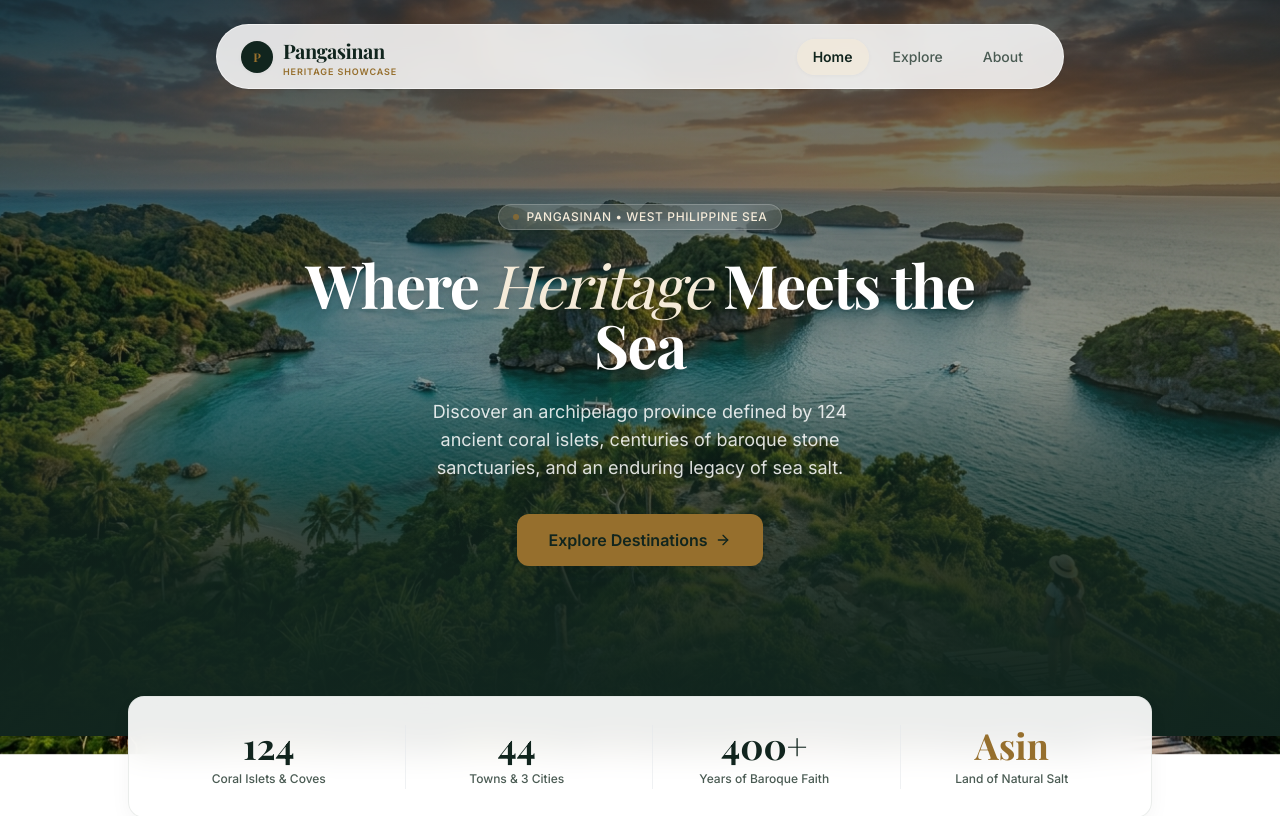
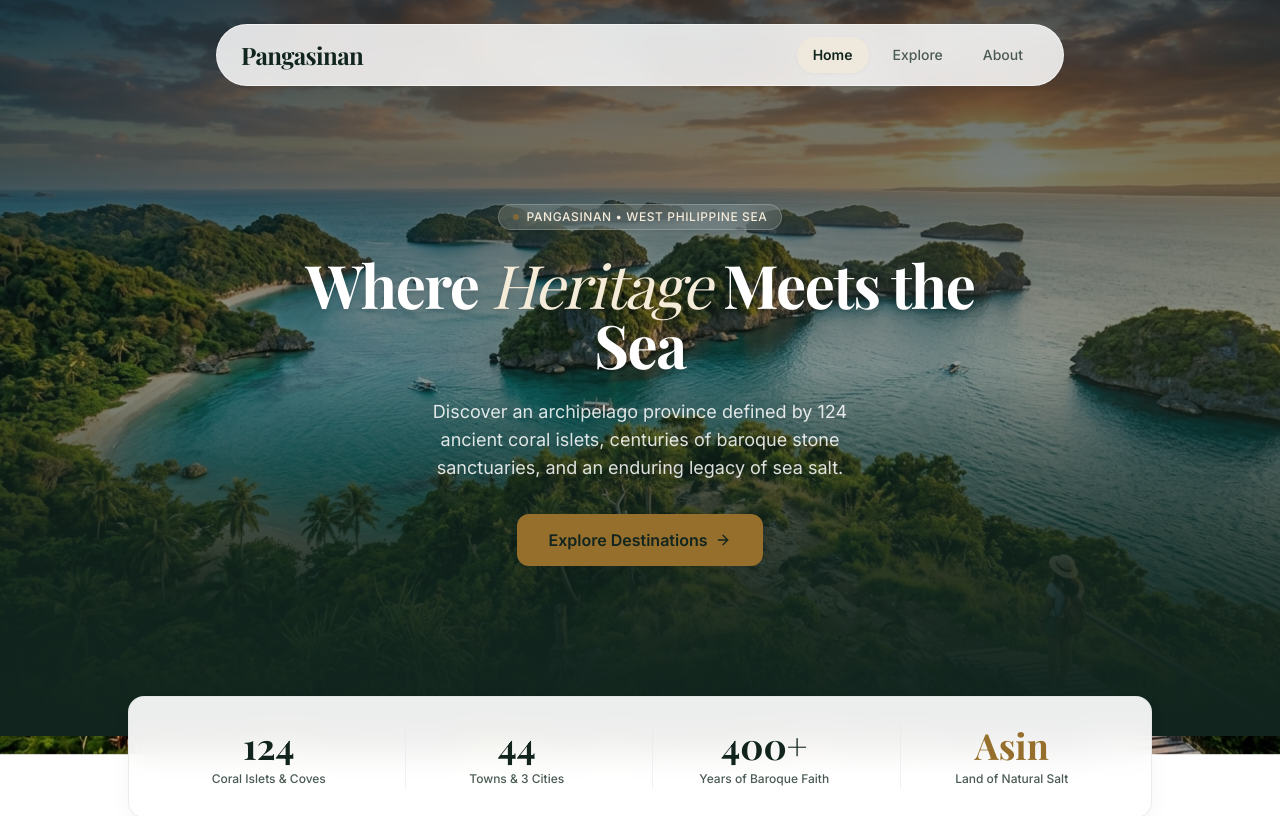
Before and after one commit to Mhia-Macaranas/elective4, a Next.js app: page / in a window 1280 px wide. Shown: the top 816 px of the page. Built offline with nearby package versions, Linux system fonts and the light colour scheme; a web font is replaced by a local one.

Commit message:
Remove P logo circles and display pure Pangasinan brand text in header and footer

```diff
--- a/src/components/organisms/HeaderNavigation.tsx
+++ b/src/components/organisms/HeaderNavigation.tsx
@@ -38,19 +38,11 @@ export const HeaderNavigation: React.FC = () => {
             : 'shadow-subtle border-white/70 bg-white/90'
         }`}
       >
-        {/* Brand Logo */}
-        <Link href="/" className="flex items-center space-x-2.5 group">
-          <span className="w-8 h-8 rounded-full bg-primary flex items-center justify-center text-accent shadow-subtle group-hover:scale-105 transition-transform duration-200">
-            <span className="font-display font-bold text-xs tracking-tight text-accent">P</span>
+        {/* Brand Text */}
+        <Link href="/" className="group flex items-center">
+          <span className="font-display font-bold text-xl sm:text-2xl tracking-tight text-primary">
+            Pangasinan
           </span>
-          <div className="flex flex-col">
-            <span className="font-display font-bold text-lg sm:text-xl tracking-tight text-primary leading-none">
-              Pangasinan
-            </span>
-            <span className="text-[9px] uppercase tracking-widest text-accent font-semibold leading-none mt-0.5">
-              Heritage Showcase
-            </span>
-          </div>
         </Link>
 
         {/* Desktop Nav Links */}
--- a/src/components/sections/Footer.tsx
+++ b/src/components/sections/Footer.tsx
@@ -12,11 +12,8 @@ export const Footer: React.FC = () => {
         <div className="grid grid-cols-1 md:grid-cols-3 gap-12 mb-12">
           {/* Col 1: Brand & Identity */}
           <div className="space-y-4 md:col-span-1">
-            <div className="flex items-center space-x-2.5">
-              <span className="w-8 h-8 rounded-full bg-accent flex items-center justify-center text-primary font-bold font-display text-xs">
-                P
-              </span>
-              <span className="font-display font-bold text-xl tracking-tight text-white">
+            <div className="flex items-center">
+              <span className="font-display font-bold text-2xl tracking-tight text-white">
                 Pangasinan
               </span>
             </div>
```
